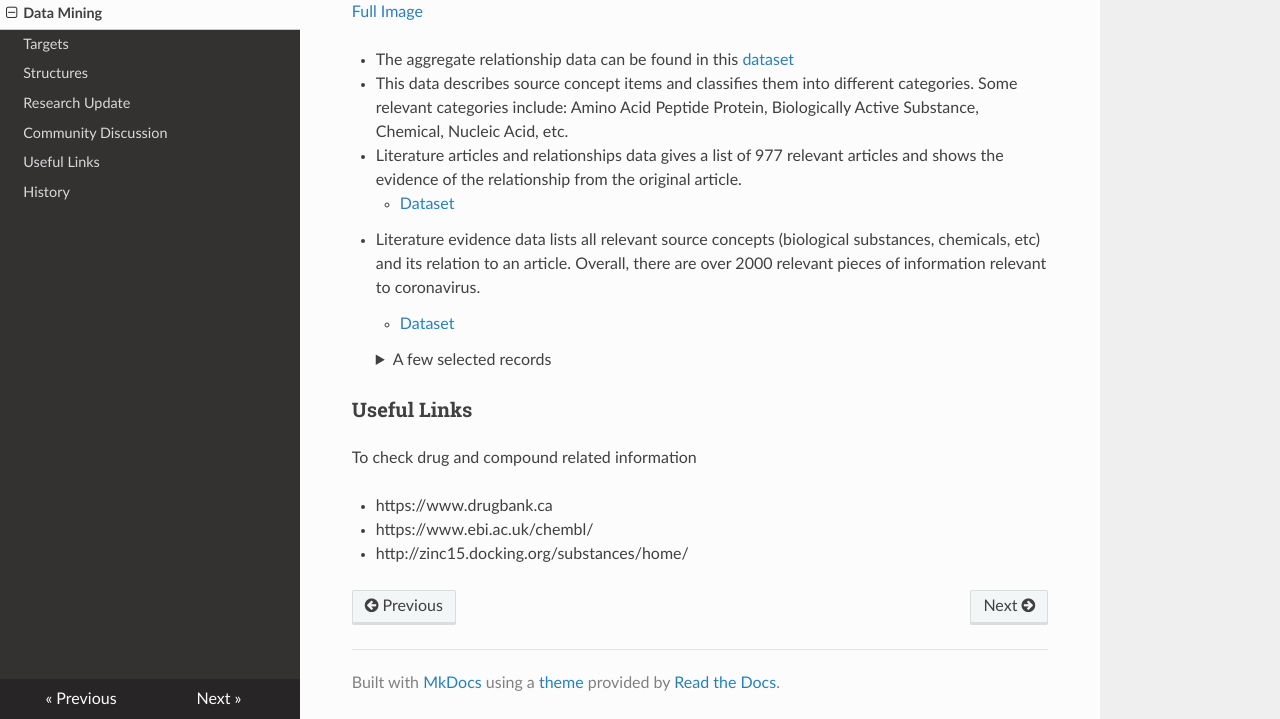
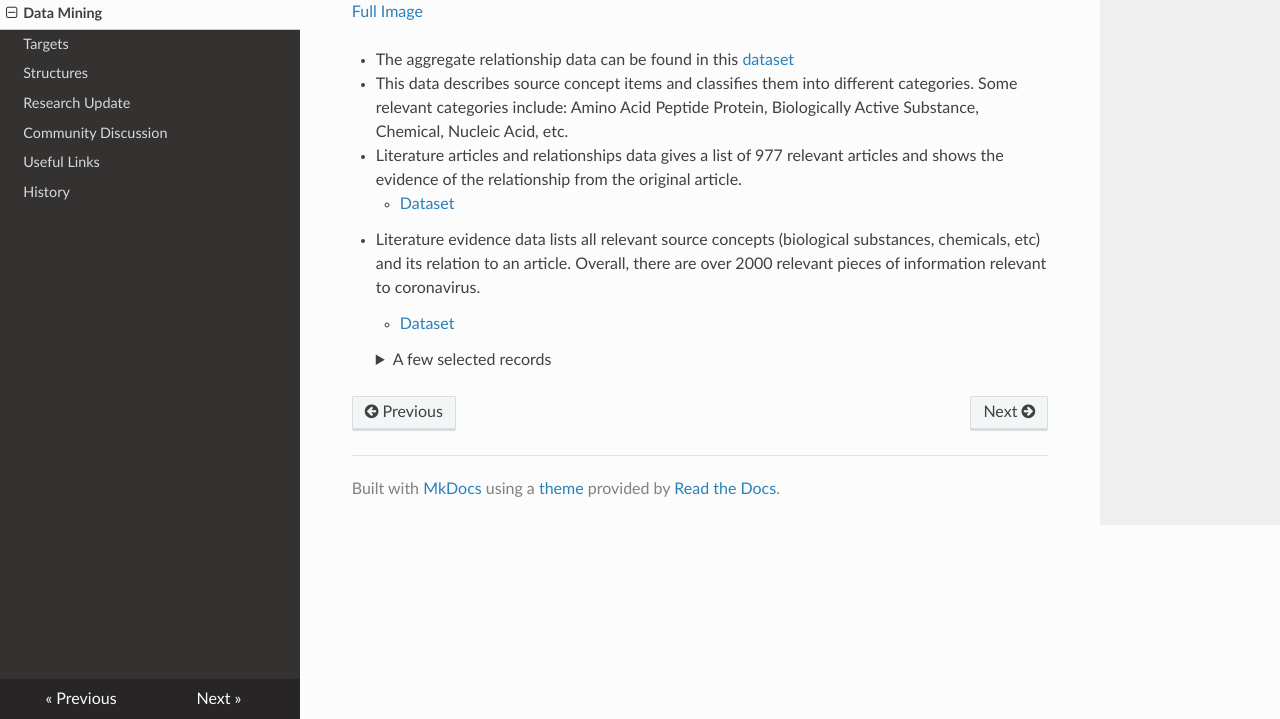
Before and after one commit to GHDDI-AILab/Targeting2019-nCoV, an MkDocs documentation site: the page built from docs/CoV_Experiment_Data.md, in a window 1280 px wide and 900 px high, scrolled down 1376 px, cut to the strip 181-900 px from the top of the window. Built offline with MkDocs 1.6.1, drawn with Linux system fonts in a browser that asks for light colours; nearby versions of some CDN libraries.

Commit message:
remove useful links

```diff
--- a/docs/CoV_Experiment_Data.md
+++ b/docs/CoV_Experiment_Data.md
@@ -645,10 +645,3 @@ The following figure is the keyword relationship network:
     |  dipeptidyl-peptidase iv inhibitors  | Pharmacologic Substance  | DOWNREGULATE  | middle east respiratory syndrome coronavirus  | 3  | no  | "NEG_DOWNREGULATE: 2, NEG_UNIDIRECTIONAL: 1"  |
 
     <details>
-
-### Useful Links
-To check drug and compound related information
-
-* https://www.drugbank.ca
-* https://www.ebi.ac.uk/chembl/
-* http://zinc15.docking.org/substances/home/
```
